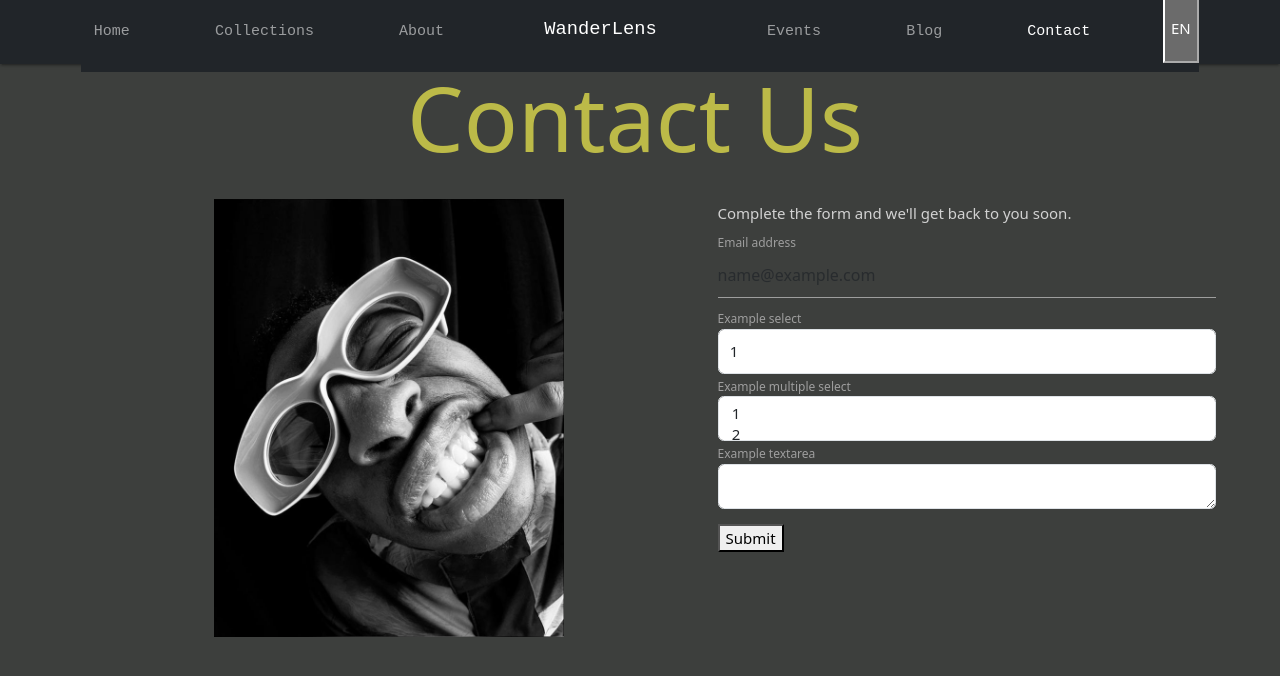
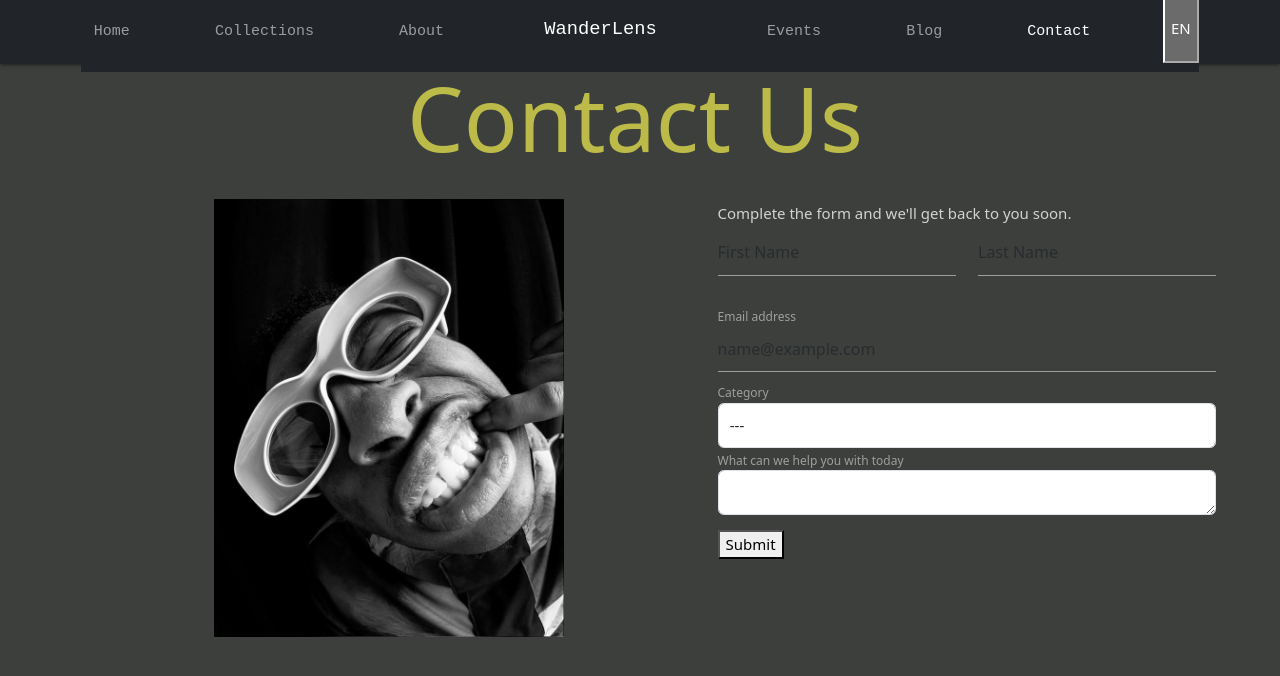
Before and after one commit to SEG3125-A/group_14, a React (Create React App) app in the folder Lab9/my-app/: page /contact in a window 1280 px wide. Shown: the top 676 px of the page. Built offline with nearby package versions, Linux system fonts and the light colour scheme.

Commit message:
made the about form bilingual. trying to make a modal to confirm the results but it's not showing up :/

```diff
--- a/Lab9/my-app/src/pages/Contact.js
+++ b/Lab9/my-app/src/pages/Contact.js
@@ -1,9 +1,32 @@
-import React from 'react';
+import React, { useState } from 'react';
 import styles from './css/Contact.module.css';
 import { useTranslation } from 'react-i18next';
 
 const Contact = () => {
   const { t } = useTranslation();
+  const [showModal, setShowModal] = useState(false);
+  const [formData, setFormData] = useState({
+    firstName: '',
+    lastName: '',
+    email: '',
+    category: '',
+    message: '',
+  });
+
+  const handleInputChange = (e) => {
+    const { name, value } = e.target;
+    setFormData(prevState => ({
+      ...prevState,
+      [name]: value
+    }));
+  };
+
+  const handleSubmit = (event) => {
+    event.preventDefault();
+    // Here you can perform any actions with the form data
+    setShowModal(true); // Show the modal after form submission
+  };
+
 
   return (
     <div className={styles.contactContainer}>
@@ -16,21 +39,33 @@ const Contact = () => {
         <div className={styles.formContainer}>
           <h3 className={styles.galleryDescription}>{t('pages.contact.formDescription')}</h3>
           <form>
+            <div className="row">
+              <div className="col">
+                <input type="text" name="firstName" value={formData.firstName} onChange={handleInputChange} className="form-control" placeholder={t('pages.contact.FirstName')} />
+              </div>
+              <div className="col">
+                <input type="text" name="lastName" value={formData.lastName} onChange={handleInputChange} className="form-control" placeholder={t('pages.contact.LastName')} />
+              </div>
+            </div>
+
             <div className="form-group">
               <label htmlFor="exampleFormControlInput1">{t('pages.contact.emailLabel')}</label>
-              <input type="email" className="form-control" id="exampleFormControlInput1" placeholder="name@example.com" />
+              <input type="email" name="email" value={formData.email} onChange={handleInputChange} className="form-control" id="exampleFormControlInput1" placeholder="name@example.com" />
             </div>
             <div className="form-group">
-              <label htmlFor="exampleFormControlSelect1">{t('pages.contact.exampleSelectLabel')}</label>
-              <select className="form-control" id="exampleFormControlSelect1">
-                <option>1</option>
-                <option>2</option>
-                <option>3</option>
-                <option>4</option>
-                <option>5</option>
+              <label htmlFor="exampleFormControlSelect1">{t('pages.contact.Category')}</label>
+              <select name="category" value={formData.category} onChange={handleInputChange} className="form-control" id="exampleFormControlSelect1">
+              <option>---</option>
+                <option>{t('pages.contact.Bug')}</option>
+                <option>{t('pages.contact.Community')}</option>
+                <option>{t('pages.contact.Billing')}</option>
+                <option>{t('pages.contact.How')}</option>
+                <option>{t('pages.contact.Account')}</option>
+                <option>{t('pages.contact.Other')}</option>
+
               </select>
             </div>
-            <div className="form-group">
+            {/* <div className="form-group">
               <label htmlFor="exampleFormControlSelect2">{t('pages.contact.exampleMultipleSelectLabel')}</label>
               <select multiple className="form-control" id="exampleFormControlSelect2">
                 <option>1</option>
@@ -39,15 +74,35 @@ const Contact = () => {
                 <option>4</option>
                 <option>5</option>
               </select>
-            </div>
+            </div> */}
             <div className="form-group">
-              <label htmlFor="exampleFormControlTextarea1">{t('pages.contact.exampleTextareaLabel')}</label>
-              <textarea className="form-control" id="exampleFormControlTextarea1" rows="3"></textarea>
+              <label htmlFor="exampleFormControlTextarea1">{t('pages.contact.Comment')}</label>
+              <textarea name="message" value={formData.message} onChange={handleInputChange} className="form-control" id="exampleFormControlTextarea1" rows="3"></textarea>
             </div>
           </form>
-          <button type="submit" className="=submitButton mt-3">{t('pages.contact.submitButton')}</button>
+          <button type="submit"  className="=submitButton mt-3" onClick={() => setShowModal(true)}n>{t('pages.contact.submitButton')}</button>
         </div>
       </div>
+
+      {/* Modal component */}
+
+
+      {showModal && (
+        <div className="modal">
+          <div className="modal-content">
+            <span className="close-button" onClick={() => setShowModal(false)}>
+              &times;
+            </span>
+            <h2>Form Submission Results</h2>
+            {/* Display form data inside the modal */}
+            <p>{t('pages.contact.FirstName')}: : {formData.firstName}</p>
+            <p>{t('pages.contact.LastName')}: : {formData.lastName}</p>
+            <p>{t('pages.contact.Email')}: : {formData.email}</p>
+            <p>{t('pages.contact.Category')}: {formData.category}</p>
+            <p>{t('pages.contact.Comment')}: {formData.message}</p>
+          </div>
+        </div>
+      )}
     </div>
   );
 };
--- a/Lab9/my-app/src/pages/css/Contact.module.css
+++ b/Lab9/my-app/src/pages/css/Contact.module.css
@@ -66,3 +66,36 @@
     align-items: center;
     font-weight:400;
 }
+
+.modal {
+  position: fixed;
+  z-index: 1;
+  left: 0;
+  top: 0;
+  width: 100%;
+  height: 100%;
+  overflow: auto;
+  background-color: rgba(0, 0, 0, 0.5);
+}
+
+.modal-content {
+  background-color: #fefefe;
+  margin: 15% auto;
+  padding: 20px;
+  border: 1px solid #888;
+  width: 80%;
+}
+
+.close-button {
+  color: #aaa;
+  float: right;
+  font-size: 28px;
+  font-weight: bold;
+}
+
+.close-button:hover,
+.close-button:focus {
+  color: black;
+  text-decoration: none;
+  cursor: pointer;
+}
--- a/Lab9/my-app/src/translations/en.json
+++ b/Lab9/my-app/src/translations/en.json
@@ -43,7 +43,17 @@
       "exampleSelectLabel": "Example select",
       "exampleMultipleSelectLabel": "Example multiple select",
       "exampleTextareaLabel": "Example textarea",
-      "submitButton": "Submit"
+      "Category" : "Category",
+      "FirstName": "First Name",
+      "LastName": "Last Name",
+      "submitButton": "Submit",
+      "Comment": "What can we help you with today",
+      "Bug": "Bug Report",
+      "Community": "Community Guidelines",
+      "Billing" : "Billing & Payments",
+      "How" : "How-To",
+      "Account" : "Delete my Account",
+      "Other" : "Other"
     },
     "events": {
       "title": "Our Photographic Services",
--- a/Lab9/my-app/src/translations/fr.json
+++ b/Lab9/my-app/src/translations/fr.json
@@ -43,7 +43,17 @@
       "exampleSelectLabel": "Sélection d'exemple",
       "exampleMultipleSelectLabel": "Exemple de sélection multiple",
       "exampleTextareaLabel": "Exemple de zone de texte",
-      "submitButton": "Soumettre"
+      "submitButton": "Soumettre",
+      "Category" : "Catégorie",
+      "FirstName": "Surnom",
+      "LastName": "Nom",
+      "Comment": "Comment pouvons-nous vous aider?",
+      "Bug": "Signaler un bug",
+      "Community": "Directives de la communauté",
+      "Billing" : "Facturation et paiements",
+      "How" : "Comment faire",
+      "Account" : "Supprimer mon compte",
+      "Other" : "Autre"
     },
     "events": {
       "title": "Nos Services Photographiques",
```
